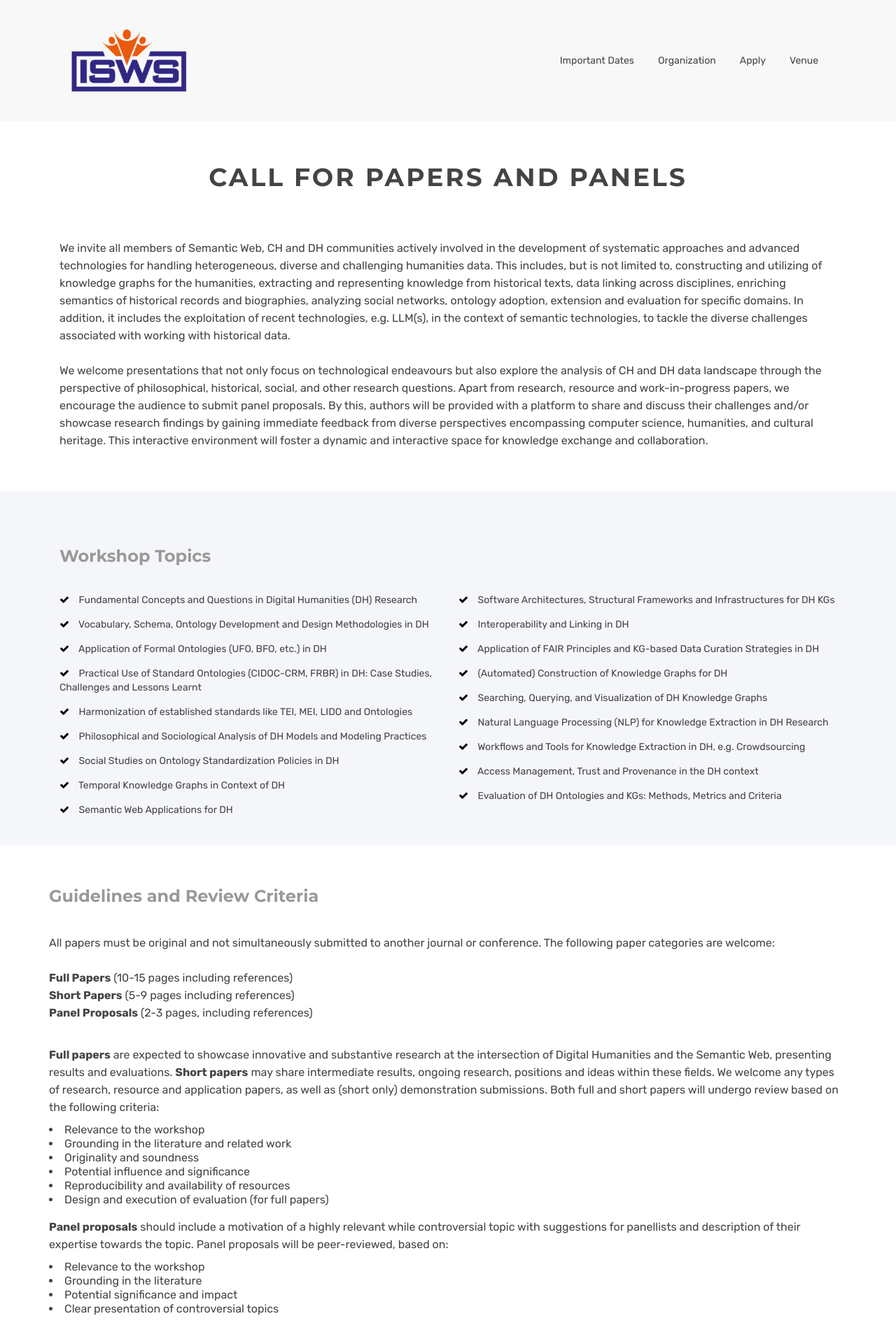
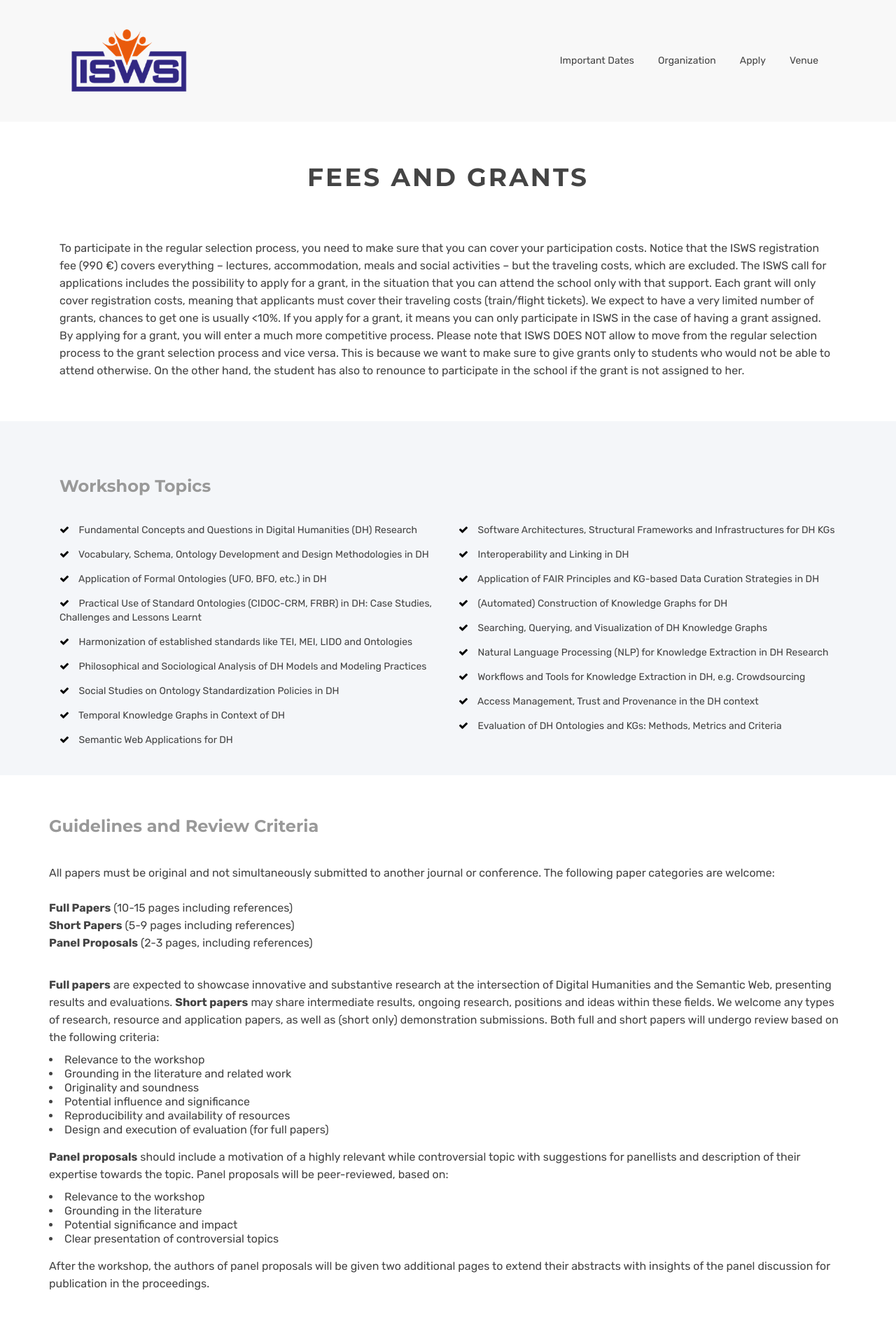
Before and after one commit to SemanticWebSchool/semanticwebschool.github.io, a Jekyll site: the page built from apply.html, in a window 1280 px wide. Shown: the top 1901 px of the page at 70% size. Built offline with Jekyll 4.4.1, drawn with Linux system fonts in a browser that asks for light colours.

Commit message:
Update apply.html

```diff
--- a/apply.html
+++ b/apply.html
@@ -8,7 +8,7 @@
 author: Tabea Tietz, Mahsa Vafaie
 css:
 js:
-keywords: call for papers
+keywords: call for application
 canonical: https://semanticwebschool.github.io
 ---
 
@@ -22,33 +22,25 @@
     <div class="row">
       <div class="col-md-12">
         <div class="page-header-title">
-          <h2 class="heading-title text-center">Call for Papers and Panels</h2>
+          <h2 class="heading-title text-center">Fees and Grants</h2>
         </div>
         <p class="lead">
-          We invite all members of Semantic Web, CH and DH communities actively
-          involved in the development of systematic approaches and advanced
-          technologies for handling heterogeneous, diverse and challenging
-          humanities data. This includes, but is not limited to, constructing
-          and utilizing of knowledge graphs for the humanities, extracting and
-          representing knowledge from historical texts, data linking across
-          disciplines, enriching semantics of historical records and
-          biographies, analyzing social networks, ontology adoption, extension
-          and evaluation for specific domains. In addition, it includes the
-          exploitation of recent technologies, e.g. LLM(s), in the context of
-          semantic technologies, to tackle the diverse challenges associated
-          with working with historical data. <br />
-          <br />
-          We welcome presentations that not only focus on technological
-          endeavours but also explore the analysis of CH and DH data landscape
-          through the perspective of philosophical, historical, social, and
-          other research questions. Apart from research, resource and
-          work-in-progress papers, we encourage the audience to submit panel
-          proposals. By this, authors will be provided with a platform to share
-          and discuss their challenges and/or showcase research findings by
-          gaining immediate feedback from diverse perspectives encompassing
-          computer science, humanities, and cultural heritage. This interactive
-          environment will foster a dynamic and interactive space for knowledge
-          exchange and collaboration.
+          To participate in the regular selection process, you need to make sure
+          that you can cover your participation costs. Notice that the ISWS
+          registration fee (990 €) covers everything – lectures, accommodation,
+          meals and social activities – but the traveling costs, which are excluded.
+          The ISWS call for applications includes the possibility to apply for a grant,
+          in the situation that you can attend the school only with that support. Each
+          grant will only cover registration costs, meaning that applicants must cover
+          their traveling costs (train/flight tickets). We expect to have a very limited
+          number of grants, chances to get one is usually <10%. If you apply for a grant,
+          it means you can only participate in ISWS in the case of having a grant assigned.
+          By applying for a grant, you will enter a much more competitive process. Please
+          note that ISWS DOES NOT allow to move from the regular selection process to the
+          grant selection process and vice versa. This is because we want to make sure to
+          give grants only to students who would not be able to attend otherwise. On the
+          other hand, the student has also to renounce to participate in the school if the
+          grant is not assigned to her. <br />
         </p>
         <div class="mb-60"></div>
       </div>
```
